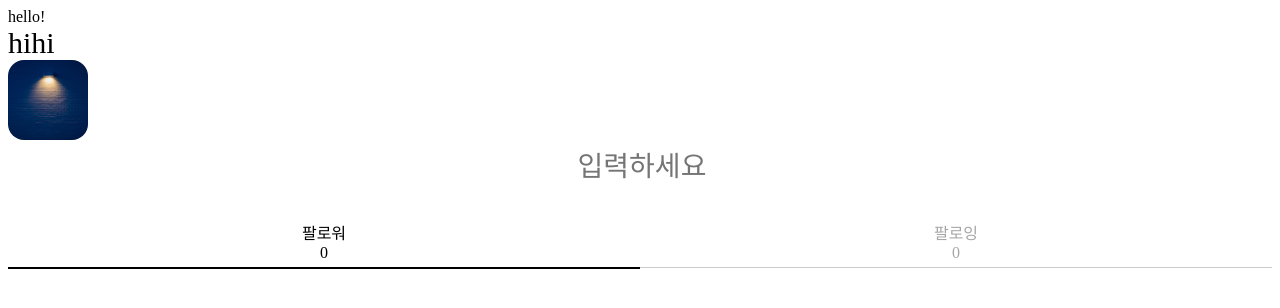
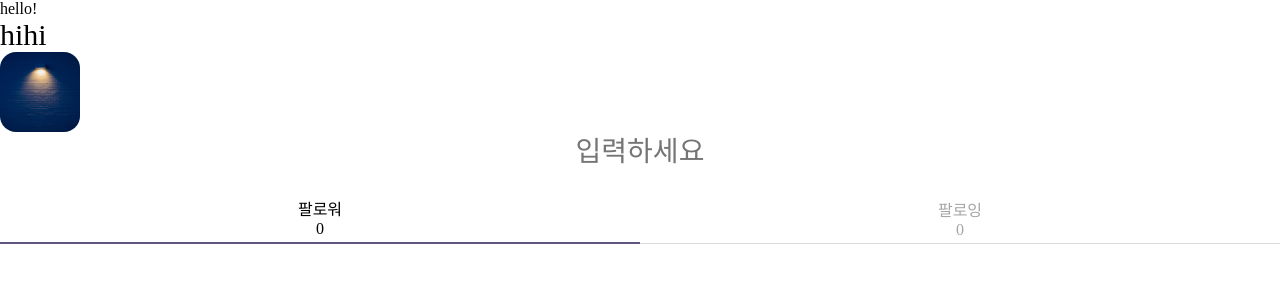
Before and after one commit to yunjichoi9151/White_Rabbit, a React app: page / in a window 1280 px wide. Shown: the top 308 px of the page. Built offline with nearby package versions, Linux system fonts and the light colour scheme.

Commit message:
🎯 Fix: GlobalStyles 적용
GlobalStyles 적용

```diff
--- a/src/App.jsx
+++ b/src/App.jsx
@@ -3,7 +3,7 @@ import { GlobalStyle } from './styles/GlobalStyles';
 import BasicText from './components/common/BasicText';
 import BasicImage from './components/common/BasicImage';
 import BasicInput from './components/common/BasicInput';
-import TabBar from './components/common/TabBar';
+import TabBar from './components/Profile/TabBar';
 
 const App = () => {
   const texts = ['팔로워', '팔로잉'];
--- a/src/components/common/Tab/index.jsx
+++ b/src/components/profile/Tab/index.jsx
@@ -1,6 +1,6 @@
 import React from 'react';
 import * as S from './style';
-import BasicText from '../BasicText';
+import BasicText from '../../common/BasicText';
 
 const Tab = ({ text, isCountable, isActive, onClick }) => {
   return (
@@ -8,12 +8,16 @@ const Tab = ({ text, isCountable, isActive, onClick }) => {
       <S.Tab onClick={onClick} isActive={isActive}>
         <BasicText
           text={text}
-          color={isActive ? 'black' : 'var(--color-content-tertiary)'}
+          color={
+            isActive ? 'var(--color-black)' : 'var(--color-content-tertiary)'
+          }
         />
         {isCountable && (
           <BasicText
             text={'0'}
-            color={isActive ? 'black' : 'var(--color-content-tertiary)'}
+            color={
+              isActive ? 'var(--color-black)' : 'var(--color-content-tertiary)'
+            }
           />
         )}
       </S.Tab>
--- a/src/components/common/Tab/style.jsx
+++ b/src/components/profile/Tab/style.jsx
@@ -9,6 +9,8 @@ export const Tab = styled.div`
   align-items: center;
   justify-content: center;
   border-bottom: ${(props) =>
-    props.isActive ? '2px solid #000000' : '1px solid #ccc'};
+    props.isActive
+      ? '2px solid var(--color-border-opaque)'
+      : '1px solid var(--color-border-transparent)'};
   cursor: pointer;
 `;
--- a/src/styles/GlobalStyles.jsx
+++ b/src/styles/GlobalStyles.jsx
@@ -2,8 +2,6 @@ import { createGlobalStyle } from 'styled-components';
 
 export const GlobalStyle = createGlobalStyle`
 :root {
-  --color-black: #000000;
-  --color-white: #FFFFFF;
   --color-primary: #ab98dc;
   --color-secondary: #e3e7f0;
   --color-accent: #e3e7f0;
@@ -14,9 +12,11 @@ export const GlobalStyle = createGlobalStyle`
   --color-negative: #ff7171;
   --color-warning: #ffe178;
   --color-positive: #79e354;
-  --color-content-primary: var(--color-black);
+
+  --color-content-primary: #000000;
   --color-content-secondary: #6b6b6b;
   --color-content-tertiary: #a6a6a6;
+
   --color-border-opaque: #615580;
   --color-border-transparent: #8989894d;
   --color-border-positiveTransparent: #0488481a;
@@ -39,4 +39,44 @@ export const GlobalStyle = createGlobalStyle`
   --font-heading-XXL: 40px/1.6 'NanumBarunGothic';
   --font-heading-XXXL: 48px/1.6 'NanumBarunGothic';
 }
+
+* {
+  box-sizing: border-box;
+  -webkit-tap-highlight-color : transparent !important;
+}
+
+html {
+  /* max-width: 900px; */
+  /* --color-background: #191919; */
+  /* --color-primary: #cca4fc;/ */
+  /* --color-light: #e3dfff; */
+  height: calc(var(--vh, 1vh) * 100);
+  /* background-color: white; */
+}
+
+@media (min-width: 901px) {
+  html {
+    margin-left: auto;
+    margin-right: auto;
+  }
+}
+
+body {
+  /* font-family: ""; */
+  width: 100%;
+  height: calc(var(--vh, 1vh) * 100);
+  margin: 0rem;
+  padding: 0;
+  overflow-x: hidden;
+  /* background: var(--color-background); */
+}
+
+.scrollable {
+  overflow: auto;
+}
+
+a {
+  color: inherit;
+  text-decoration: none;
+}
 `;
```
Also changed, not shown: src/components/profile/TabBar/index.jsx (renamed from src/components/common/TabBar/index.jsx), src/components/profile/TabBar/style.jsx (renamed from src/components/common/TabBar/style.jsx).
